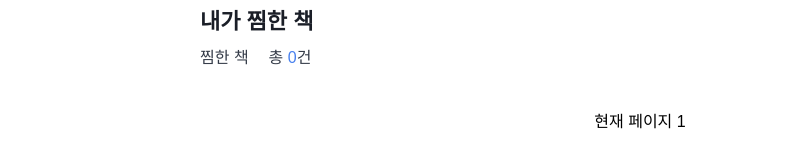
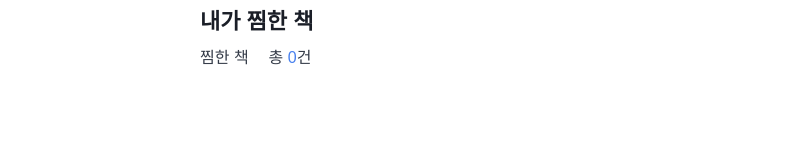
Before and after one commit to bokim1004/cdri-books-bogyeongkim, a React (Vite) app: page /liked in a window 1280 px wide. Shown: the part 135-302 px from the top of the page, without its empty margins (0-789 px from the left). Built offline with nearby package versions, Linux system fonts and the light colour scheme.

Commit message:
fix:UI어색한 부분 해결하기

```diff
--- a/src/App.tsx
+++ b/src/App.tsx
@@ -14,6 +14,13 @@
 function App() {
   return (
     <Router>
+      <Suspense
+        fallback={
+          <div className="flex justify-center items-center h-screen">
+            로딩중...
+          </div>
+        }
+      >
         <Header
           logoText="CERTICOS BOOKS"
           navItems={[
@@ -21,7 +28,7 @@
             { label: "내가 찜한 책", href: "/liked" },
           ]}
         />
-      <Suspense fallback={<div>로딩중...</div>}>
+
         <Routes>
           <Route path="/" element={<Navigate to="/search" replace />} />
           <Route path="/search" element={<SearchPage />} />
--- a/src/pages/favorite-page.tsx
+++ b/src/pages/favorite-page.tsx
@@ -16,6 +16,7 @@
     likedBookList,
     ITEMS_PER_PAGE
   );
+
   return (
     <div className="flex flex-col  h-screen font-display  pt-20 items-start mx-44">
       <div className="flex flex-col items-start gap-2">
@@ -41,6 +42,8 @@
           />
         );
       })}
+
+      {likedBookList.length > 0 ? (
         <Pagination
           page={page}
           onPrev={() => setPage((prev) => Math.max(prev - 1, 1))}
@@ -48,6 +51,7 @@
           hasPrev={page > 1}
           hasNext={page < totalPageNumber}
         />
+      ) : null}
     </div>
   );
 }
```
Lines whose indentation alone changed are shown as unchanged.
